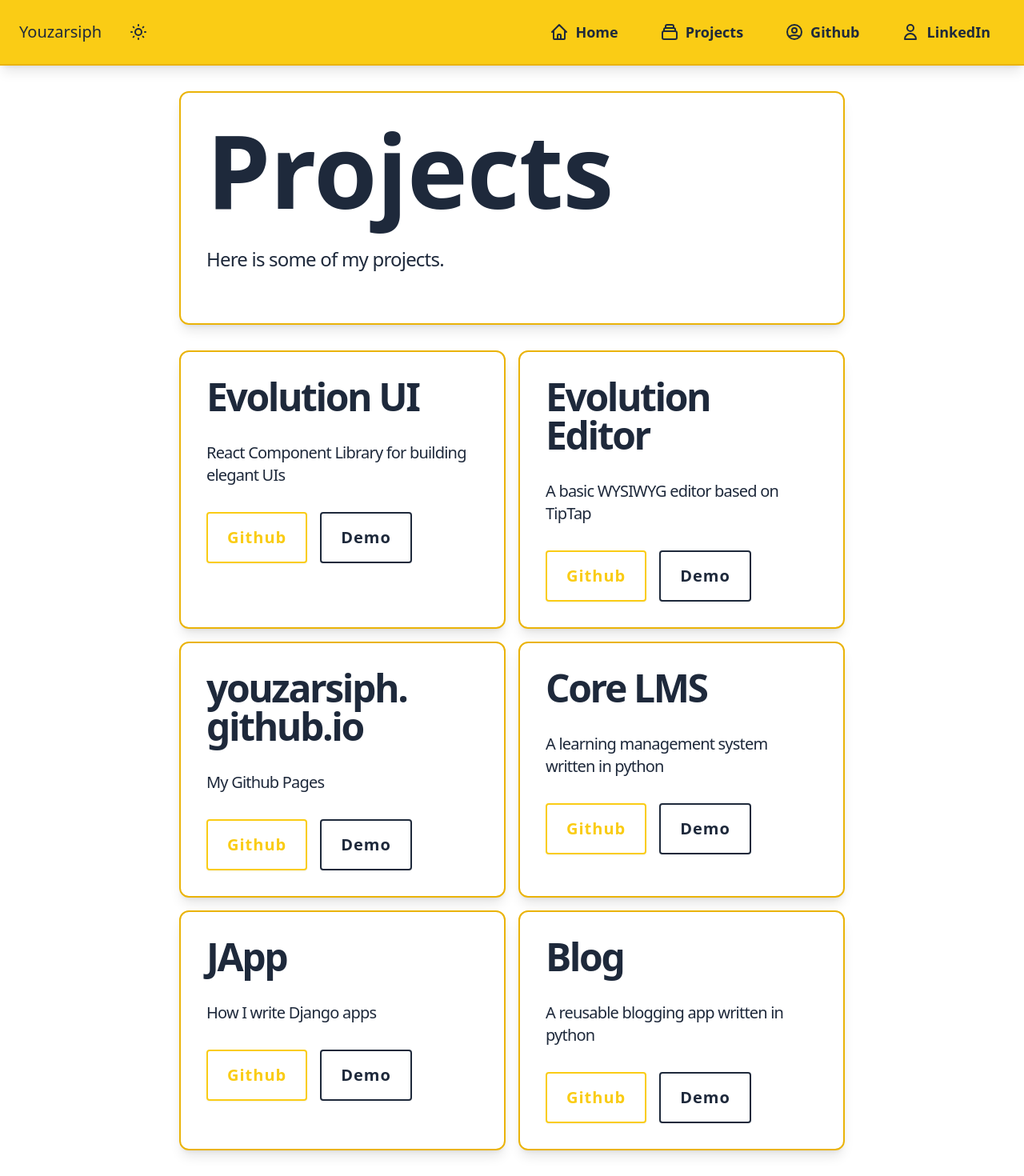
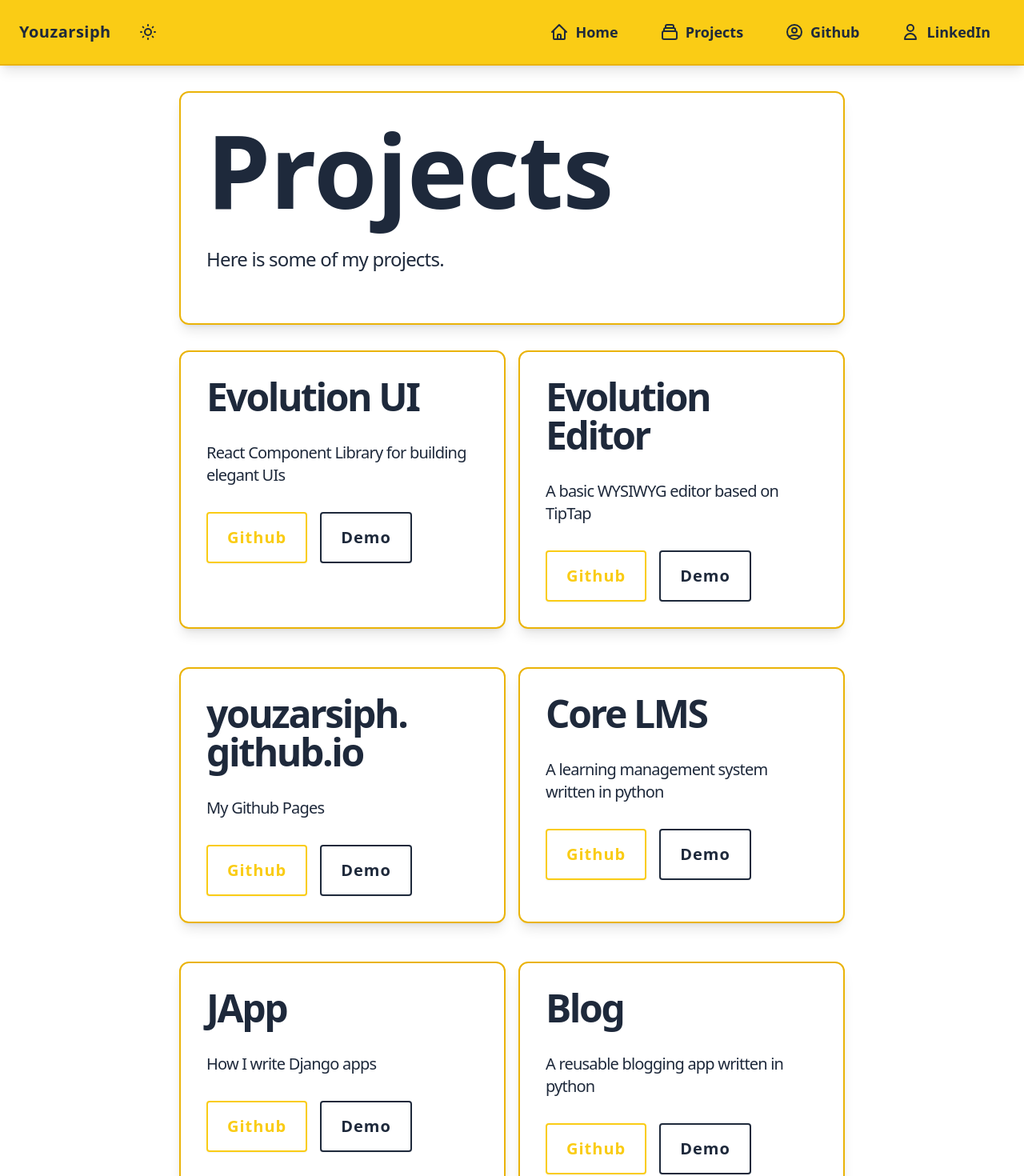
Before and after one commit to youzarsiph/youzarsiph.github.io, a Next.js app: page /projects in a window 1280 px wide. Shown: the top 1470 px of the page at 80% size. Built offline with nearby package versions, Linux system fonts and the light colour scheme.

Commit message:
Introduce Card component, improve dark theme and update styles

```diff
--- /dev/null
+++ b/components/card.tsx
@@ -0,0 +1,10 @@
+import Properties from ".";
+import { Component, ReactNode } from "react";
+
+class Card extends Component<Properties> {
+  render(): ReactNode {
+    return <div className="card">{this.props.children}</div>;
+  }
+}
+
+export default Card;
--- a/components/navbar.tsx
+++ b/components/navbar.tsx
@@ -103,7 +103,7 @@ class Navbar extends Component<Properties, State> {
       <header className="mb-8">
         <nav className="navbar">
           <div className="flex w-full items-center justify-between gap-4 lg:w-auto">
-            <span className="text-xl">
+            <span className="text-xl font-extrabold tracking-wide">
               <Link href={urlPatterns["home"]}>Youzarsiph</Link>
             </span>
             <div className="flex items-center gap-2">
--- a/pages/index.tsx
+++ b/pages/index.tsx
@@ -1,6 +1,7 @@
 import Head from "next/head";
 import urlPatterns from "../urls";
 import type { NextPage } from "next";
+import Card from "../components/card";
 import Badge from "../components/badge";
 import Navbar from "../components/navbar";
 import Container from "../components/container";
@@ -27,7 +28,7 @@ const Home: NextPage = () => {
       <Navbar id="nav" />
       <Container>
         <main>
-          <div className="mb-8 rounded-xl border-2 border-yellow-500 p-8 tracking-tighter shadow-lg">
+          <Card>
             <h1 className="mb-8 text-5xl font-extrabold lg:text-9xl">
               Youzarsiph
             </h1>
@@ -79,7 +80,7 @@ const Home: NextPage = () => {
                 LinkedIn
               </a>
             </div>
-          </div>
+          </Card>
           <h1 className="mb-8 text-5xl font-extrabold lg:text-7xl">
             My Skills
           </h1>
--- a/pages/projects.tsx
+++ b/pages/projects.tsx
@@ -1,5 +1,6 @@
 import Head from "next/head";
 import type { NextPage } from "next";
+import Card from "../components/card";
 import Navbar from "../components/navbar";
 import Container from "../components/container";
 
@@ -53,21 +54,18 @@ const Projects: NextPage = () => {
       <Navbar id="nav" />
       <Container>
         <main>
-          <div className="mb-8 rounded-xl border-2 border-yellow-500 p-8 tracking-tighter shadow-lg">
+          <Card>
             <h1 className="mb-8 text-5xl font-extrabold lg:text-9xl">
               Projects
             </h1>
             <p className="mb-8 text-2xl font-light">
               Here is some of my projects.
             </p>
-          </div>
+          </Card>
           <div className="mb-8 grid grid-cols-1 gap-4 lg:grid-cols-2">
             {projects.map((project) => {
               return (
-                <div
-                  key={project.name}
-                  className="rounded-xl border-2 border-yellow-500 p-8 tracking-tighter shadow-lg"
-                >
+                <Card key={project.name}>
                   <h2 className="mb-8 text-3xl font-extrabold tracking-tighter sm:text-5xl">
                     {project.name}
                   </h2>
@@ -88,7 +86,7 @@ const Projects: NextPage = () => {
                       Demo
                     </a>
                   </div>
-                </div>
+                </Card>
               );
             })}
           </div>
--- a/styles/globals.css
+++ b/styles/globals.css
@@ -30,26 +30,30 @@
   }
 
   .badge-primary {
-    @apply border-yellow-500 bg-yellow-400;
+    @apply border-yellow-500 bg-yellow-400 dark:border-slate-700 dark:bg-slate-600 dark:text-white;
   }
 
   .badge-secondary {
     @apply border-slate-900 bg-slate-800 text-white dark:border-slate-700 dark:text-white;
   }
 
+  .card {
+    @apply mb-8 rounded-xl border-2 border-yellow-500 p-8 tracking-tighter shadow-lg dark:border-slate-700;
+  }
+
   .navbar {
-    @apply flex flex-col items-center justify-between border-b-2 border-yellow-500 bg-yellow-400 px-6 py-4 shadow-lg dark:text-slate-800 lg:flex-row;
+    @apply flex flex-col items-center justify-between border-b-2 border-yellow-500 bg-yellow-400 px-6 py-4 shadow-lg dark:border-slate-700 dark:bg-slate-600 dark:text-white lg:flex-row;
   }
 
   .navbar-toggle {
-    @apply rounded border-2 border-transparent outline-none hover:bg-white focus:border-yellow-500 focus:bg-white focus:ring focus:ring-white active:scale-95 lg:hidden;
+    @apply rounded border-2 border-transparent outline-none hover:bg-white focus:border-yellow-500 focus:bg-white focus:ring focus:ring-white active:scale-95 dark:hover:bg-slate-700 dark:focus:border-slate-900 dark:focus:bg-slate-700 dark:focus:ring-slate-800 lg:hidden;
   }
 
   .navbar-menu {
-    @apply mt-4 hidden flex-col items-start gap-4 rounded-xl border-2 border-yellow-500 bg-white p-4 peer-checked:flex lg:mt-0 lg:flex lg:flex-row lg:items-center lg:border-none lg:bg-inherit lg:p-0;
+    @apply mt-4 hidden flex-col items-start gap-4 rounded-xl border-2 border-yellow-500 bg-white p-4 peer-checked:flex dark:border-slate-800 dark:bg-slate-600 lg:mt-0 lg:flex lg:flex-row lg:items-center lg:border-none lg:bg-inherit lg:p-0;
   }
 
   .navbar-item {
-    @apply flex w-full items-center gap-2 rounded border-2 border-transparent px-4 py-2 text-lg font-semibold hover:border-yellow-500 hover:bg-yellow-400 active:scale-95 lg:w-auto lg:hover:bg-white;
+    @apply flex w-full items-center gap-2 rounded border-2 border-transparent px-4 py-2 text-lg font-semibold hover:border-yellow-500 hover:bg-yellow-400 active:scale-95 dark:hover:border-slate-800 dark:hover:bg-slate-700 lg:w-auto lg:hover:bg-white;
   }
 }
```
